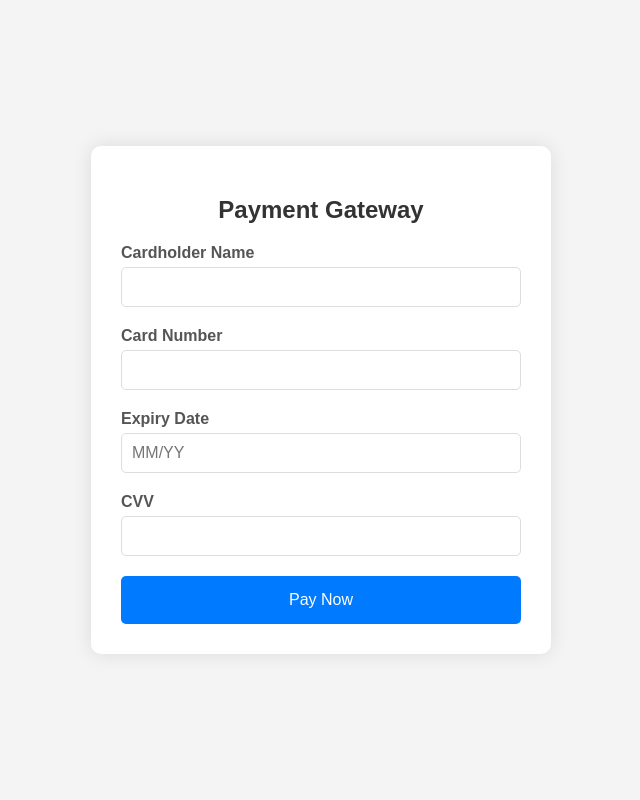
After one commit to apoorvxgoyalx/listingwebapp, a PHP site: page /payment_form.php in a window 1280 px wide. The commit adds this page. Shown: the whole page, without its empty margins (319-959 px from the left). Run offline with PHP 8.4, Linux system fonts and the light colour scheme.

Commit message:
payments added

```diff
--- a/book_car.php
+++ b/book_car.php
@@ -42,6 +42,7 @@ if (isset($_POST['book_now'])) {
 
     if ($conn->query($sql) === TRUE) {
         echo "Booking successful!";
+        echo "<br><a href='payment_form.php'>PAYMENT GATEWAY</a>";
         echo "<br><a href='cars.php'>Back to Cars</a>";
     } else {
         echo "Error: " . $sql . "<br>" . $conn->error;
--- /dev/null
+++ b/payment_form.php
@@ -0,0 +1,34 @@
+<!DOCTYPE html>
+<html lang="en">
+<head>
+    <meta charset="UTF-8">
+    <meta name="viewport" content="width=device-width, initial-scale=1.0">
+    <title>Payment Gateway</title>
+    <link rel="stylesheet" href="styles6.css">
+</head>
+<body>
+    <div class="container">
+        <h2>Payment Gateway</h2>
+        <form id="payment-form" action="process_payment.php" method="POST">
+            <label for="cardholder-name">Cardholder Name</label>
+            <input type="text" id="cardholder-name" name="cardholder_name" required>
+
+            <label for="card-number">Card Number</label>
+            <input type="number" id="card-number" name="card_number" required>
+
+            <label for="expiry-date">Expiry Date</label>
+            <input type="text" id="expiry-date" name="expiry_date" placeholder="MM/YY" required>
+
+            <label for="cvv">CVV</label>
+            <input type="number" id="cvv" name="cvv" required>
+
+            <button type="submit">Pay Now</button>
+        </form>
+
+        <div id="confirmation-message" style="display: none;">
+            <p>Payment Successful! Your transaction has been completed.</p>
+            <a href="dashboard.php">Return to Dashboard</a>
+        </div>
+    </div>
+</body>
+</html>
--- /dev/null
+++ b/styles6.css
@@ -0,0 +1,97 @@
+/* General Styles */
+body {
+    font-family: 'Arial', sans-serif;
+    background-color: #f4f4f4;
+    margin: 0;
+    padding: 0;
+    display: flex;
+    justify-content: center;
+    align-items: center;
+    height: 100vh;
+}
+
+.container {
+    background-color: #ffffff;
+    border-radius: 10px;
+    box-shadow: 0 0 20px rgba(0, 0, 0, 0.1);
+    padding: 30px;
+    max-width: 400px;
+    width: 100%;
+}
+
+h2 {
+    color: #333333;
+    text-align: center;
+    margin-bottom: 20px;
+}
+
+form {
+    display: flex;
+    flex-direction: column;
+}
+
+label {
+    color: #555555;
+    font-weight: bold;
+    margin-bottom: 5px;
+}
+
+input[type="text"],
+input[type="number"],
+input[type="email"],
+input[type="password"],
+select {
+    padding: 10px;
+    margin-bottom: 20px;
+    border: 1px solid #dddddd;
+    border-radius: 5px;
+    font-size: 16px;
+}
+
+input[type="text"]:focus,
+input[type="number"]:focus,
+input[type="email"]:focus,
+input[type="password"]:focus,
+select:focus {
+    border-color: #007bff;
+    outline: none;
+    box-shadow: 0 0 5px rgba(0, 123, 255, 0.5);
+}
+
+button {
+    padding: 15px;
+    background-color: #007bff;
+    color: #ffffff;
+    border: none;
+    border-radius: 5px;
+    font-size: 16px;
+    cursor: pointer;
+    transition: background-color 0.3s ease;
+}
+
+button:hover {
+    background-color: #0056b3;
+}
+
+/* Responsive Styles */
+@media (max-width: 768px) {
+    .container {
+        padding: 20px;
+    }
+
+    h2 {
+        font-size: 24px;
+    }
+
+    input[type="text"],
+    input[type="number"],
+    input[type="email"],
+    input[type="password"],
+    select {
+        font-size: 14px;
+    }
+
+    button {
+        font-size: 14px;
+    }
+}
```
Also changed, not shown: index.html (+6 -1 lines), login.php (+10 -1 lines), process_payment.php (added, +57 -0 lines), script1.js (added, +11 -0 lines), script.js (line endings or trailing spaces).
